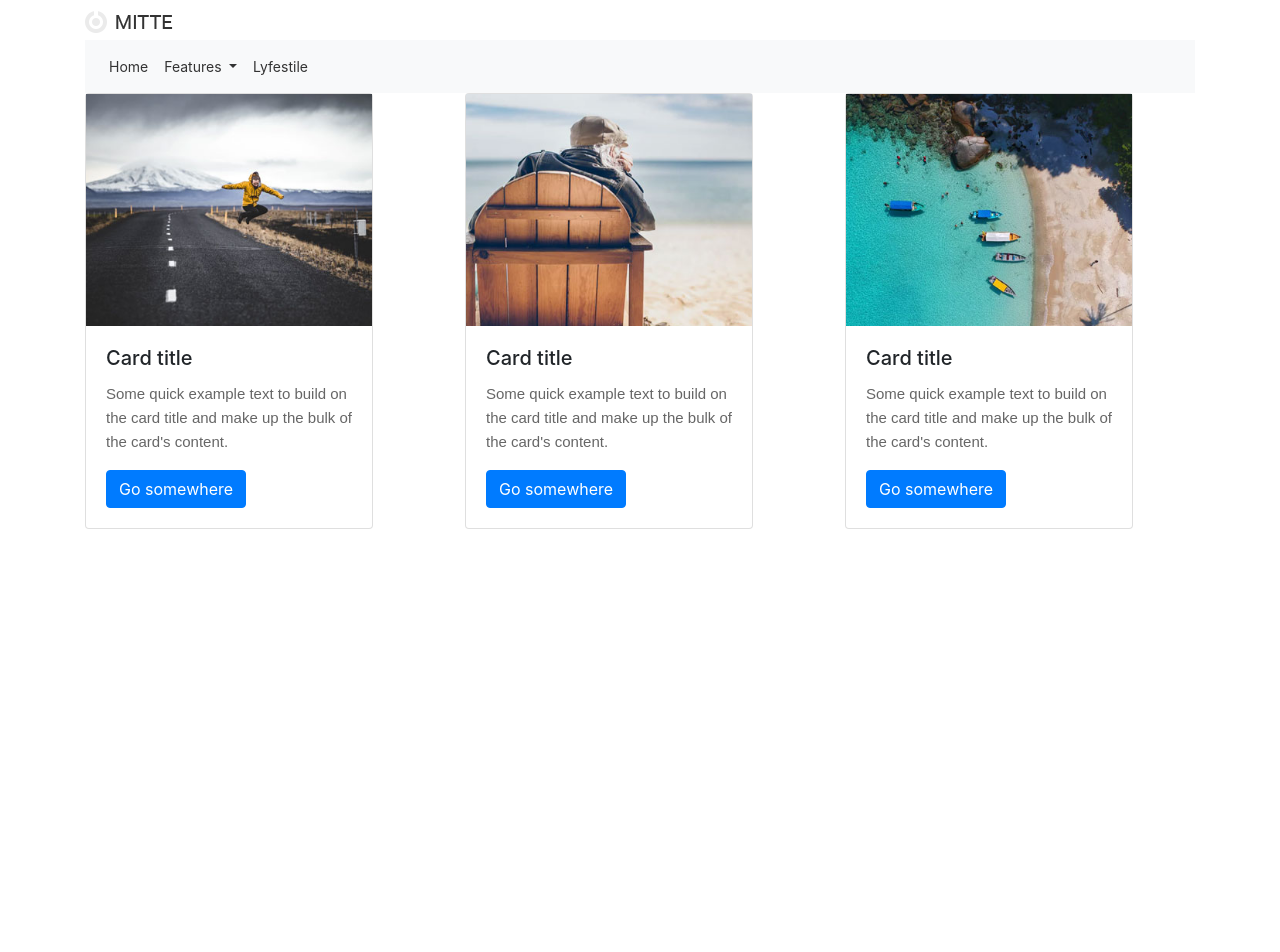
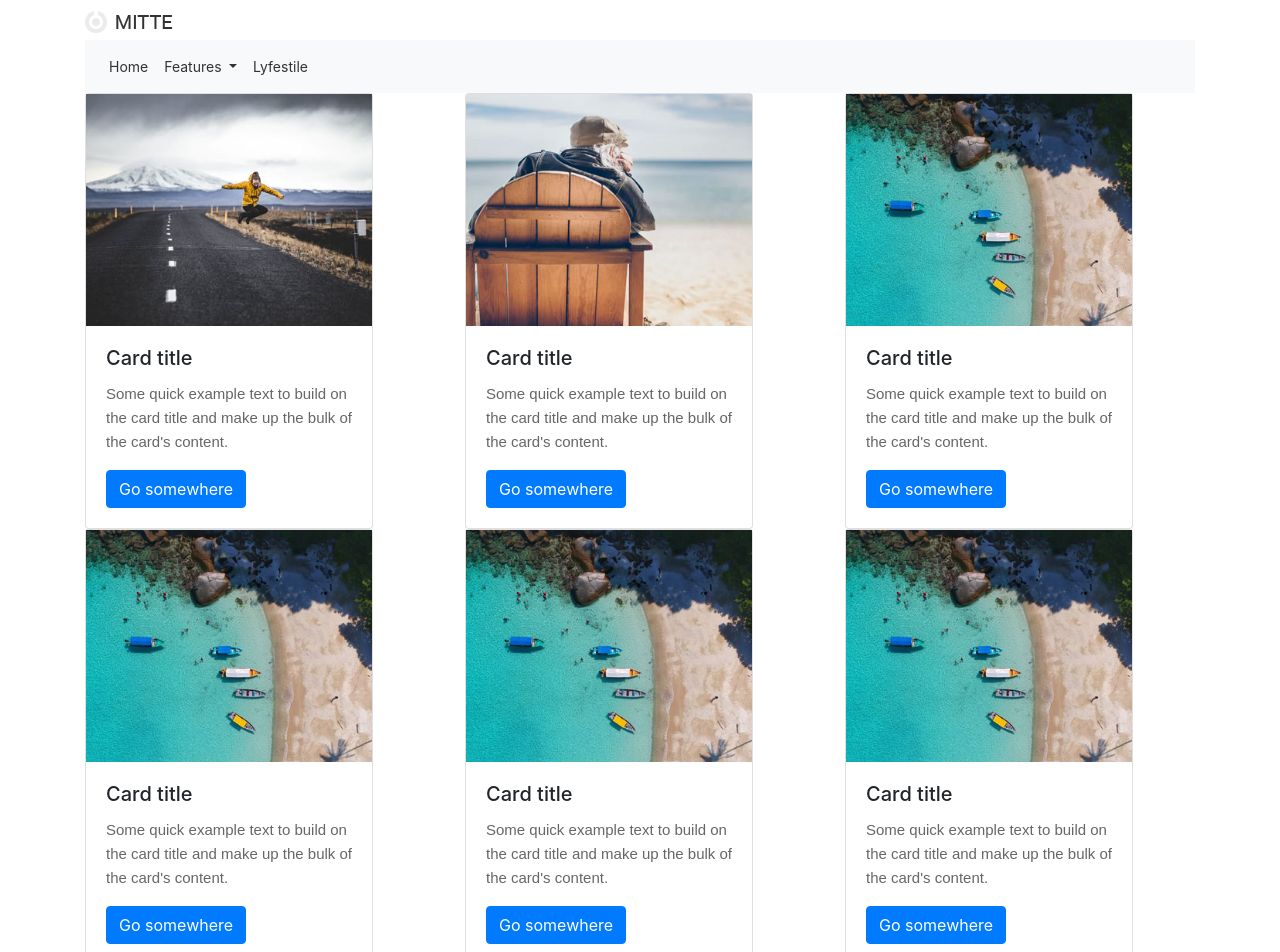
Before and after one commit to JhonathanMusa/practice-web-vue-1, a Vue app: page / in a window 1280 px wide. Shown: the top 952 px of the page. Before the commit the page ends 800 px from the top, so only its background shows below. Built offline with nearby package versions, Linux system fonts and the light colour scheme.

Commit message:
adding some cards 2

```diff
--- a/src/App.vue
+++ b/src/App.vue
@@ -92,6 +92,45 @@
             </div>
           </div>
         </div>
+        <div class="col-4">
+          <div class="card" style="width: 18rem">
+            <img src="upload/blog/c8.jpg" />
+            <div class="card-body">
+              <h5 class="card-title">Card title</h5>
+              <p class="card-text">
+                Some quick example text to build on the card title and make up
+                the bulk of the card's content.
+              </p>
+              <a href="#" class="btn btn-primary">Go somewhere</a>
+            </div>
+          </div>
+        </div>
+        <div class="col-4">
+          <div class="card" style="width: 18rem">
+            <img src="upload/blog/c8.jpg" />
+            <div class="card-body">
+              <h5 class="card-title">Card title</h5>
+              <p class="card-text">
+                Some quick example text to build on the card title and make up
+                the bulk of the card's content.
+              </p>
+              <a href="#" class="btn btn-primary">Go somewhere</a>
+            </div>
+          </div>
+        </div>
+        <div class="col-4">
+          <div class="card" style="width: 18rem">
+            <img src="upload/blog/c8.jpg" />
+            <div class="card-body">
+              <h5 class="card-title">Card title</h5>
+              <p class="card-text">
+                Some quick example text to build on the card title and make up
+                the bulk of the card's content.
+              </p>
+              <a href="#" class="btn btn-primary">Go somewhere</a>
+            </div>
+          </div>
+        </div>
       </div>
       <router-view />
     </div>
```
